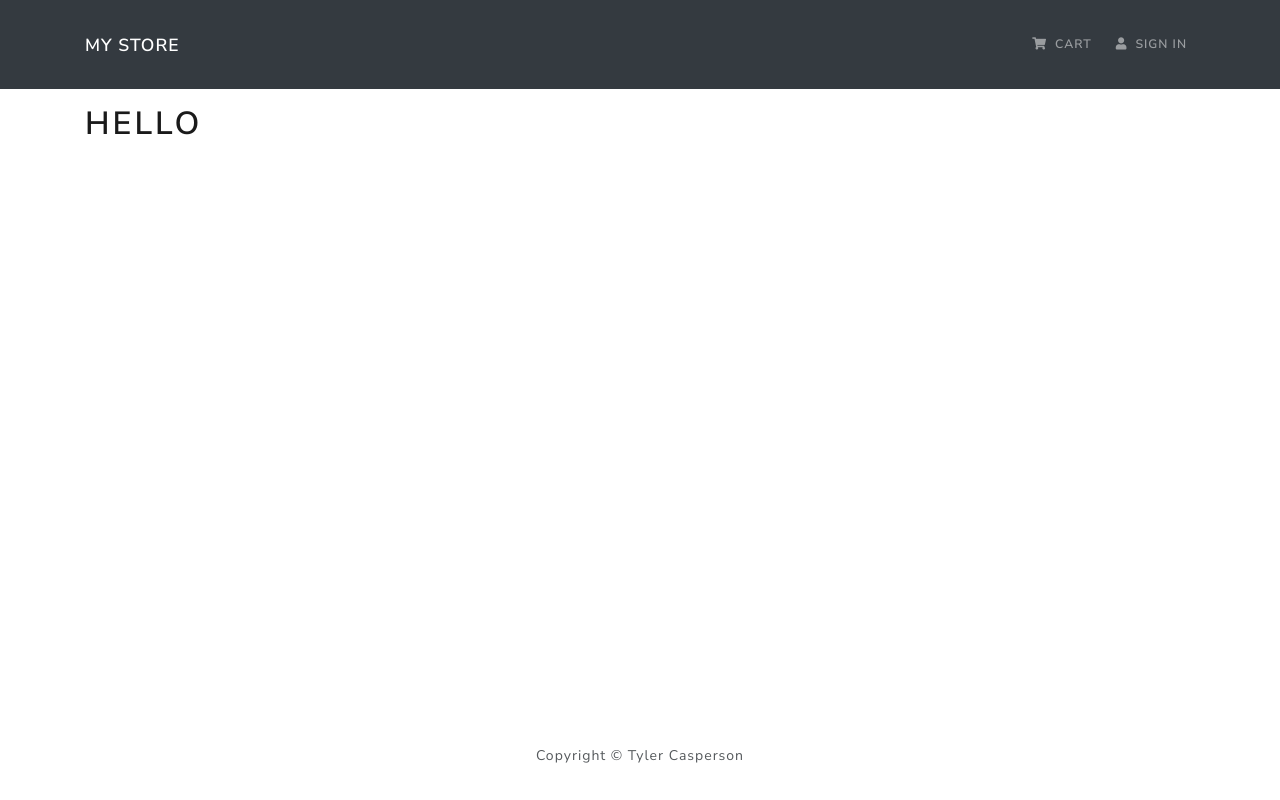
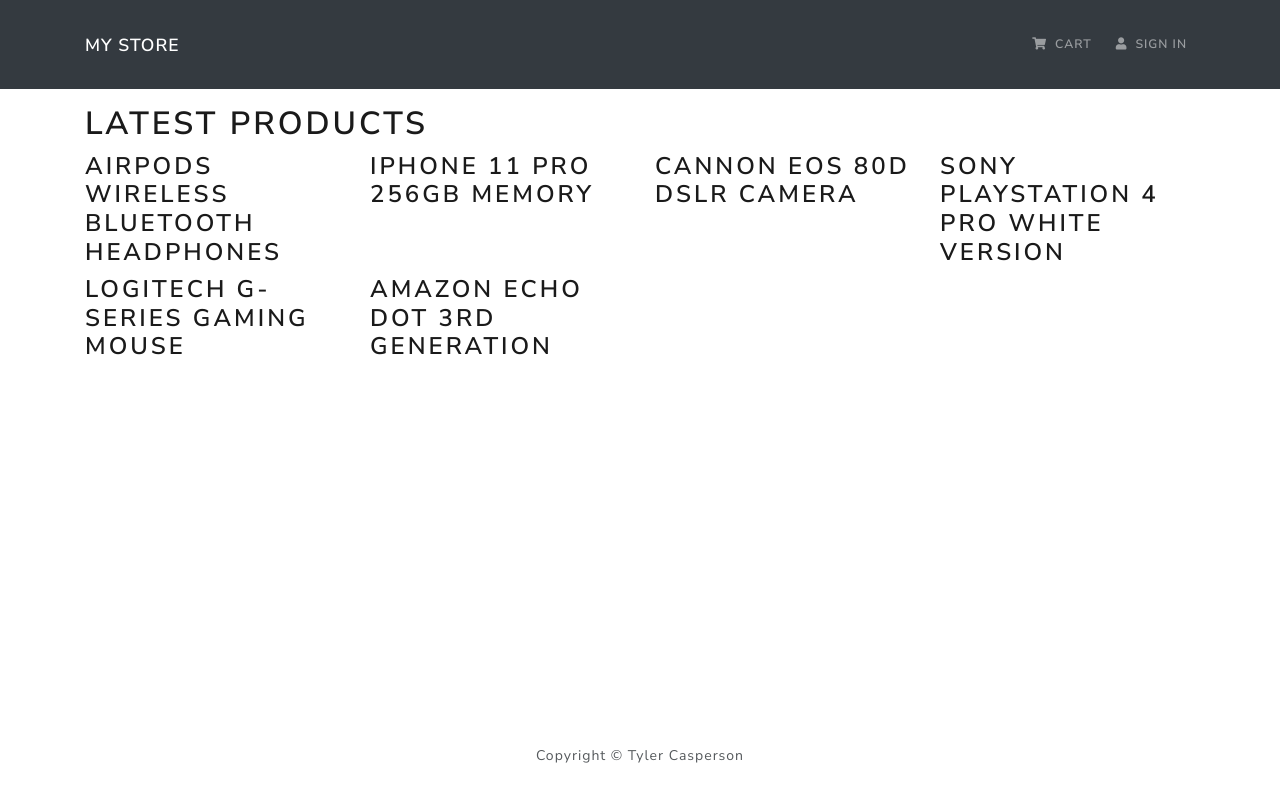
Before and after one commit to tylercasperson/mern-ecommerce, a React (Create React App) app in the folder client/: page / in a window 1280 px wide. Built offline with nearby package versions, Linux system fonts and the light colour scheme.

Commit message:
added a home page

```diff
--- a/client/src/App.js
+++ b/client/src/App.js
@@ -1,5 +1,8 @@
 import React from 'react';
 import { Container } from 'react-bootstrap';
+
+import Home from './components/pages/Home';
+
 import Header from './components/layout/Header';
 import Footer from './components/layout/Footer';
 
@@ -9,7 +12,7 @@
       <Header />
       <main className='py-3'>
         <Container>
-          <h1>Hello</h1>
+          <Home />
         </Container>
       </main>
 
--- /dev/null
+++ b/client/src/components/pages/Home.js
@@ -0,0 +1,20 @@
+import React from 'react';
+import { Row, Col } from 'react-bootstrap';
+import products from '../../products';
+
+const Home = () => {
+  return (
+    <>
+      <h1>Latest Products</h1>
+      <Row>
+        {products.map((product) => (
+          <Col sm={12} md={6} lg={4} xl={3}>
+            <h3>{product.name}</h3>
+          </Col>
+        ))}
+      </Row>
+    </>
+  );
+};
+
+export default Home;
```
